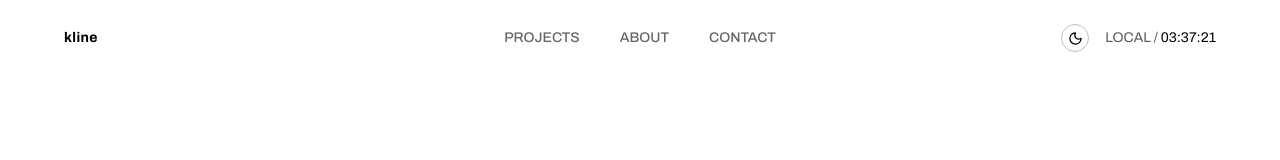
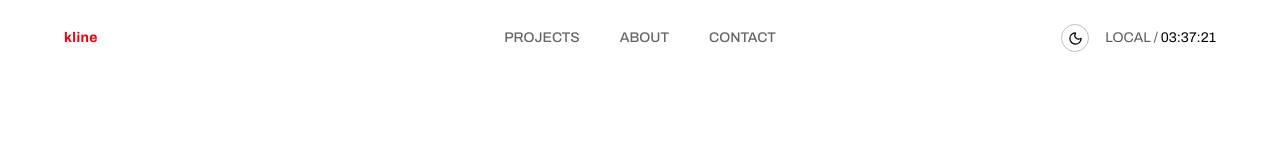
Before and after one commit to pndesal1295/kline-portfolio, a React (Vite) app: page /contact in a window 1280 px wide. Shown: the top 160 px of the page. Built offline with nearby package versions, Linux system fonts and the light colour scheme.

Commit message:
adjustments

```diff
--- a/src/components/layout/Nav.jsx
+++ b/src/components/layout/Nav.jsx
@@ -66,7 +66,7 @@ export default function Nav() {
               window.scrollTo({ top: 0, behavior: "smooth" });
             }
           }}
-          className="inline-block text-sm font-bold tracking-wide transition-transform duration-300 hover:scale-110"
+          className="inline-block text-sm font-bold tracking-wide transition-transform duration-300 hover:scale-110 text-red-600"
         >
           kline
         </Link>
```
